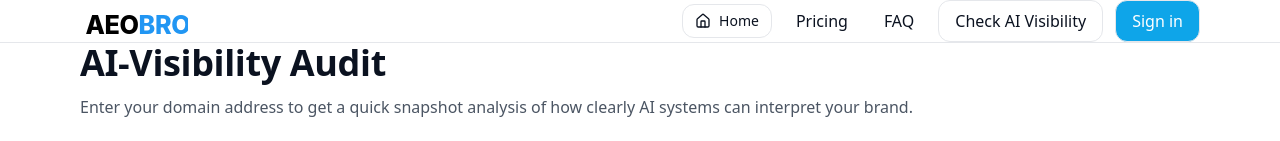
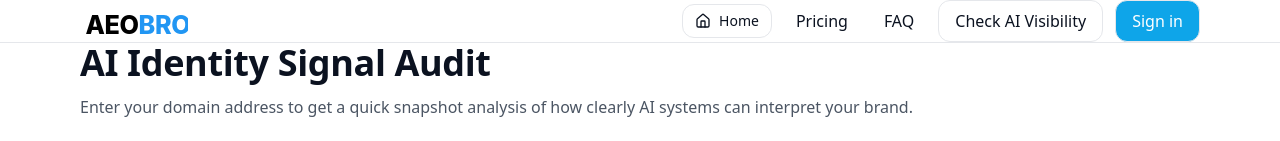
Before and after one commit to NewguyMMM/aeobro, a Next.js app: page /audit in a window 1280 px wide. Shown: the top 141 px of the page. Built offline with nearby package versions, Linux system fonts and the light colour scheme; no server answers.

Commit message:
Update page.tsx

```diff
--- a/app/(marketing)/audit/page.tsx
+++ b/app/(marketing)/audit/page.tsx
@@ -7,7 +7,7 @@ import { authOptions } from "@/lib/auth";
 export const dynamic = "force-dynamic" as const;
 
 export const metadata = {
-  title: "AI-Visibility Audit | AEOBRO",
+  title: "AI Identity Signal Audit | AEOBRO",
   description:
     "Quick, provisional AI-visibility score for your domain. Enter your domain address to see a rough baseline of your current AI interpretation.",
   alternates: { canonical: "/audit" },
@@ -564,7 +564,7 @@ export default async function Page({ searchParams }: PageProps) {
   const jsonLd = {
     "@context": "https://schema.org",
     "@type": "WebPage",
-    name: "AI-Visibility Audit",
+    name: "AI Identity Signal Audit",
     url: "https://aeobro.com/audit",
     description:
       "Quick, provisional AI-visibility score for your domain. Enter your domain address to see a rough baseline of your current AI interpretation.",
@@ -584,7 +584,7 @@ export default async function Page({ searchParams }: PageProps) {
       {
         "@type": "ListItem",
         position: 2,
-        name: "AI-Visibility Audit",
+        name: "AI Identity Signal Audit",
         item: "https://aeobro.com/audit",
       },
     ],
@@ -600,7 +600,7 @@ export default async function Page({ searchParams }: PageProps) {
         {JSON.stringify(breadcrumbLd)}
       </Script>
 
-      <h1 className="text-4xl font-extrabold">AI-Visibility Audit</h1>
+      <h1 className="text-4xl font-extrabold">AI Identity Signal Audit</h1>
       <p
         className="mt-3 text-gray-600"
         title="A fast, single-page analysis with short timeouts."
```
